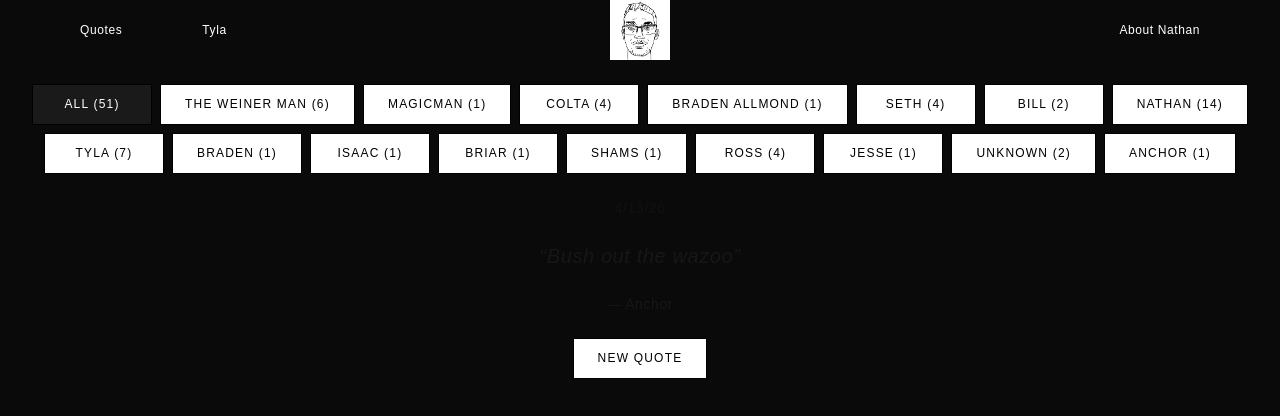
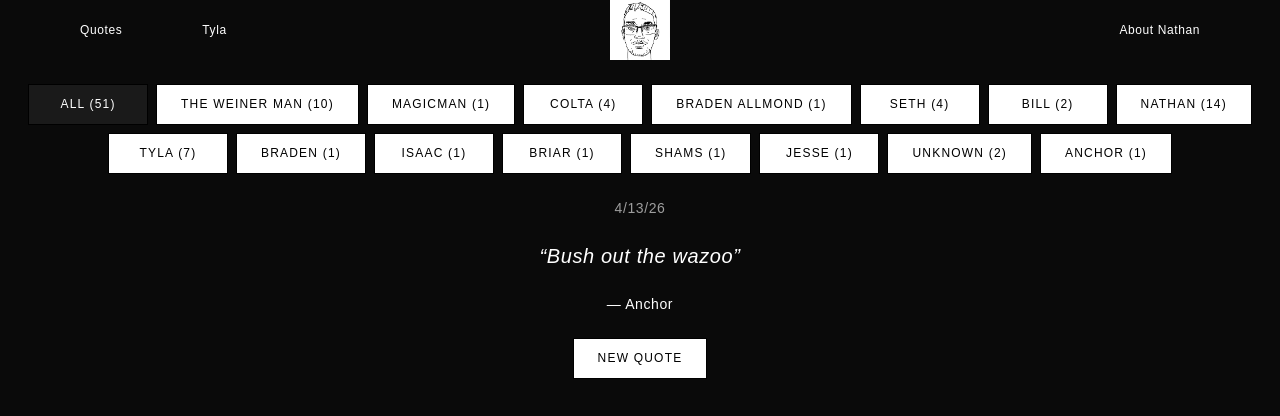
Before and after one commit to JihengNie/nathan-2, a Next.js app: page /quotes in a window 1280 px wide. Shown: the top 416 px of the page. Built offline with nearby package versions, Linux system fonts and the light colour scheme.

Commit message:
Fixed quotes

```diff
--- a/app/components/quotes.tsx
+++ b/app/components/quotes.tsx
@@ -106,7 +106,7 @@ const quotes: Quote[] = [
   },
   {
     text: "that man is not white, his nipples are brown",
-    author: "Ross",
+    author: "The Weiner Man",
     date: "7/12/25",
   },
   {
@@ -176,7 +176,7 @@ const quotes: Quote[] = [
   },
   {
     text: "The one drop rule applies / I'm professionally racist",
-    author: "Ross",
+    author: "The Weiner Man",
     date: "4/27/26",
   },
   {
@@ -186,17 +186,17 @@ const quotes: Quote[] = [
   },
   {
     text: "I don't like blind people",
-    author: "Ross",
+    author: "The Weiner Man",
     date: "5/15/26",
   },
   {
-    text: "If I ever make a post like that, I need one of you to break into my house and shoot me dead",
+    text: "If I ever make a post like that, I need one of you to break into my house and shoot me dead (talking about Linkedin posts)",
     author: "Seth",
-    date: "5/21/26",
+    date: "6/9/26, 1:03 PM",
   },
   {
     text: "If i became rich i would immediately turn on the renter class",
-    author: "Ross",
+    author: "The Weiner Man",
     date: "6/9/26, 1:03 PM",
   },
   {
@@ -325,15 +325,15 @@ export default function NathanQuotes() {
       </div>
 
       {/* DATE */}
-      <div className="text-sm opacity-60">{quote.date}</div>
+      <div className="text-white text-sm opacity-60">{quote.date}</div>
 
       {/* QUOTE */}
-      <blockquote className="max-w-xl text-center text-xl italic">
+      <blockquote className="max-w-xl text-center text-xl text-white italic">
         “{quote.text}”
       </blockquote>
 
       {/* AUTHOR */}
-      <div className="text-sm font-medium">— {quote.author}</div>
+      <div className="text-sm font-medium text-white  ">— {quote.author}</div>
 
       {/* NEW QUOTE */}
       <button
```
